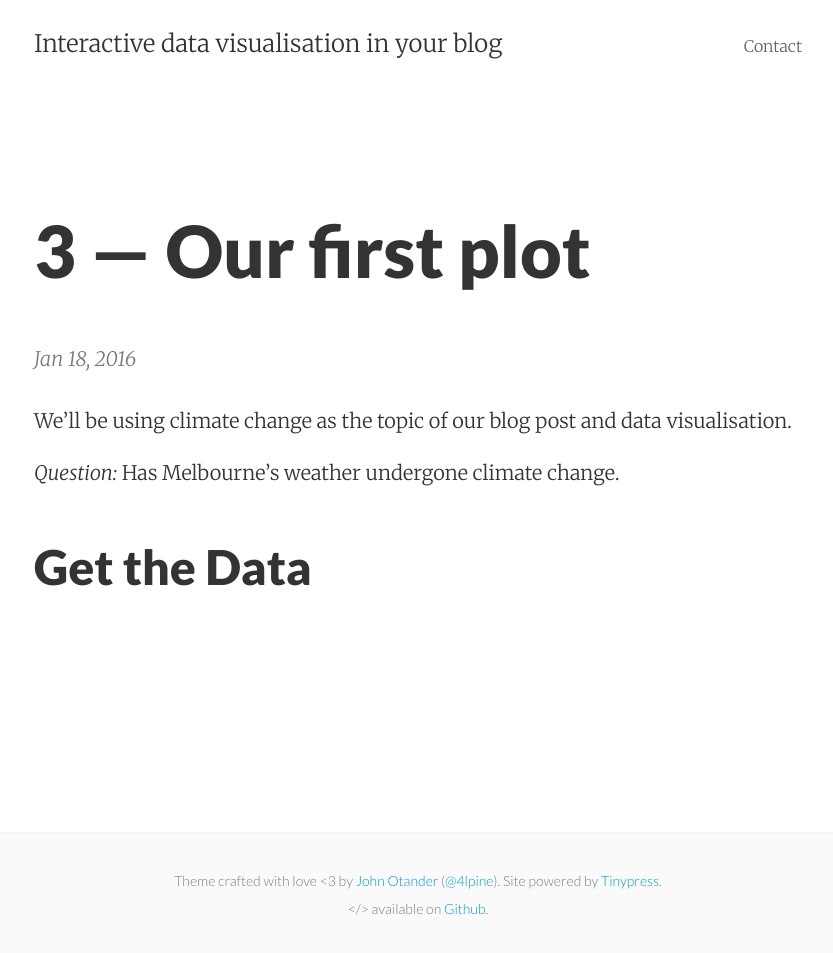
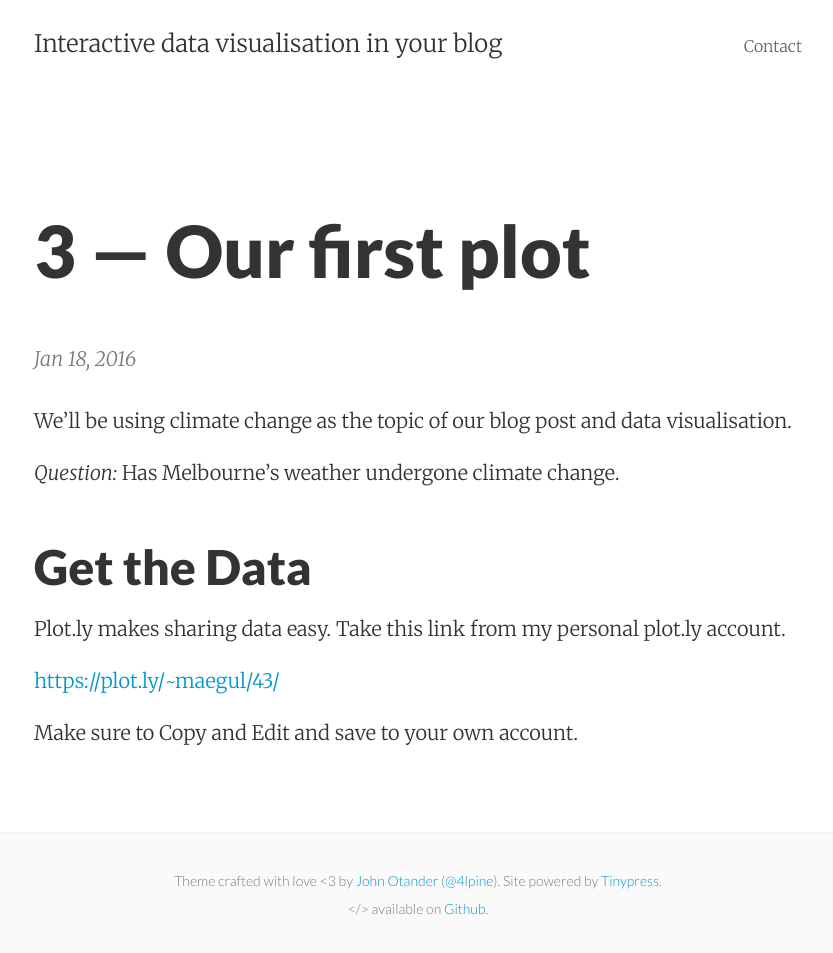
Before and after one commit to dataviz-blog/dataviz-blog.github.io, a Jekyll site: the page built from _posts/2016-01-18-3-our-first-plot.markdown, in a window 1280 px wide. Shown: the whole page, without its empty margins (222-1055 px from the left). Built offline with Jekyll 4.4.1, drawn with Linux system fonts in a browser that asks for light colours.

Commit message:
Post update: 3 — Our first plot

```diff
--- a/_posts/2016-01-18-3-our-first-plot.markdown
+++ b/_posts/2016-01-18-3-our-first-plot.markdown
@@ -10,3 +10,10 @@ We'll be using climate change as the topic of our blog post and data visualisati
 
 
 ## Get the Data
+
+Plot.ly makes sharing data easy.
+Take this link from my personal plot.ly account.
+
+[https://plot.ly/~maegul/43/](https://plot.ly/~maegul/43/)
+
+Make sure to Copy and Edit and save to your own account.
```
